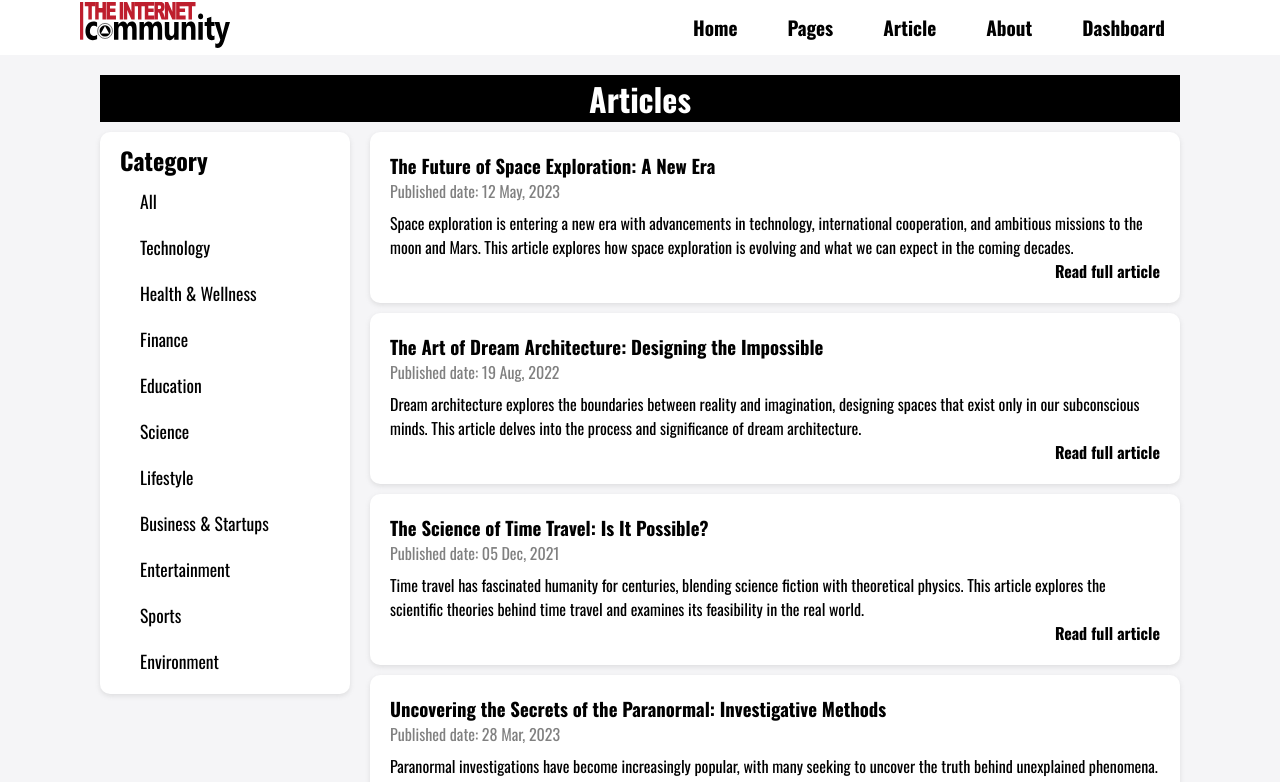
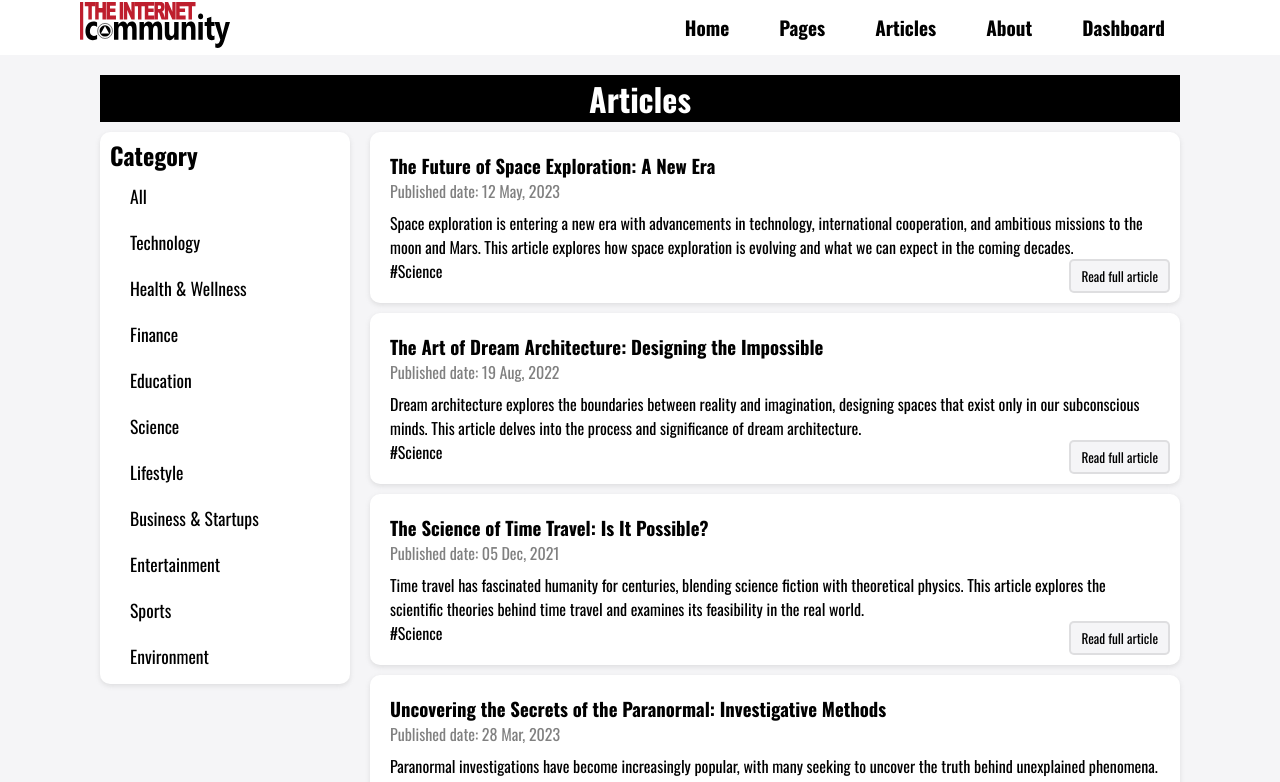
Before and after one commit to ijaihari/The-Internet-Community, a React (Vite) app: page /article in a window 1280 px wide. Shown: the top 782 px of the page. Built offline with nearby package versions, Linux system fonts and the light colour scheme.

Commit message:
update bacck open links

```diff
--- a/src/components/Articles.jsx
+++ b/src/components/Articles.jsx
@@ -30,7 +30,8 @@ function Articles() {
                         <h3>{article.article.title}</h3>
                         <p className="pub-date">Published date: {article.article.date}</p>
                         <p>{article.article.summary}</p>
-                        <Link to={`/article/${article.username}`}><h4 className="o-b-link">Read full article</h4></Link>
+                        <span><p>#Science</p></span>
+                        <Link to={`/article/${article.username}`}><button className="art-open-link">Read full article</button></Link>
                     </section>))
                     }
                 </section>
--- a/src/components/Header.jsx
+++ b/src/components/Header.jsx
@@ -10,7 +10,7 @@ function Header() {
                 <ul className="nav-list">
                     <li><Link to={'/'}>Home</Link></li>
                     <li><Link to={'/pages'}>Pages</Link></li>
-                    <li><Link to={'/article'}>Article</Link></li>
+                    <li><Link to={'/article'}>Articles</Link></li>
                     <li><Link to={'/about'}>About</Link></li>
                     <li><Link to={'/account'}>Dashboard</Link></li>
                 </ul>
--- a/src/components/User-Articles.jsx
+++ b/src/components/User-Articles.jsx
@@ -18,7 +18,7 @@ function UserArticles() {
                 <h1 className="article-title">{SeletedArticle.article.title}</h1>
                 <p className="pub-date">Published date: {SeletedArticle.article.date}</p>
                 <p className="article-content">{SeletedArticle.article.content}</p>
-                <Link to={"/article"}><h4 className="o-b-link">Back to articles</h4></Link>
+                <Link to={"/article"}><button className="art-back-link">Back to articles</button></Link>
             </article>
             <article className="user-profile-container">
                 <section className="user">
--- a/src/index.scss
+++ b/src/index.scss
@@ -77,7 +77,7 @@ a {
 .category-container {
     height: fit-content;
     background-color: white;
-    padding: 10px 20px;
+    padding: 5px 10px;
     border-radius: 10px;
     box-shadow: 0px 2px 5px rgba(128, 128, 128, 0.2);
 }
@@ -109,6 +109,7 @@ li {
 }
 
 .article-block {
+    position: relative;
     margin-bottom: 10px;
     padding: 20px;
     background-color: white;
@@ -124,12 +125,19 @@ li {
     box-shadow: 0px 2px 5px rgba(128, 128, 128, 0.2);
 }
 
-.o-b-link {
-    text-align: right;
+.art-open-link, .art-back-link {
+    position: absolute;
+    bottom: 10px;right:10px;
+    padding: 5px 10px;
+    border-radius: 5px;
+    border: none;
     color: black;
+    background-color: #F5F5F7;
+    border: 2px solid rgba(128, 128, 128, 0.2);
 
     &:hover {
-        text-decoration: underline;
+       background-color: black;
+       color: white;
     }
 }
 
@@ -142,6 +150,7 @@ li {
 }
 
 .user-article-container {
+    position: relative;
     width: 900px;
     padding: 20px;
     background-color: white;
```
